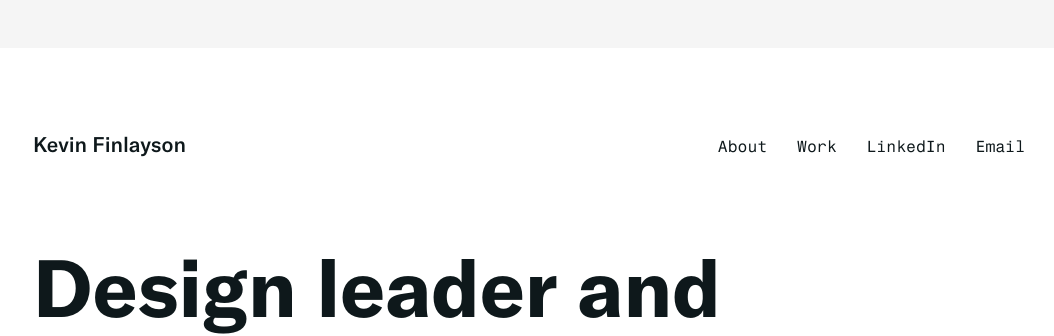
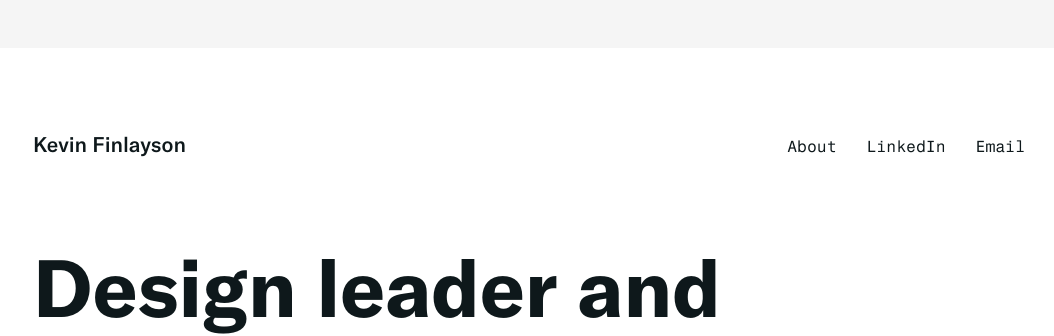
Before and after one commit to kevinfinlayson/kevinfinlayson.com, a Jekyll site: the page built from index.markdown, in a window 1280 px wide. Shown: the top 336 px of the page, without its empty margins (111-1165 px from the left). Built offline with Jekyll 4.4.1, drawn with Linux system fonts in a browser that asks for light colours.

Commit message:
remove work link from nav temporarily

```diff
--- a/_includes/header.html
+++ b/_includes/header.html
@@ -14,7 +14,7 @@
 
       <div class="trigger">
         <a class="page-link" href="/about/">About</a>
-        <a class="page-link" href="/work/">Work</a>
+        <!-- <a class="page-link" href="/work/">Work</a> -->
         <a class="page-link" href="https://linkedin.com/in/kevin-finlayson-310ba17b">LinkedIn</a>
         <a class="page-link" href="mailto:kevin@kevinfinlayson.com">Email</a>
       </div>
--- a/_sass/variables.scss
+++ b/_sass/variables.scss
@@ -8,6 +8,8 @@ $near-white: #F5F5F5;
 $accent: #FFA76F;
 $light-grey: #E0E0E0;
 $dark-grey: #757575;
+$notification: #0068a1;
+$notification-background: #cfe9ff;
 
 // Fonts
 
```
Also changed, not shown: index.markdown (line endings or trailing spaces).
